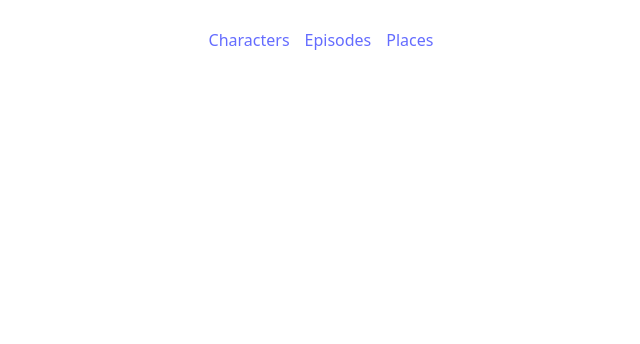
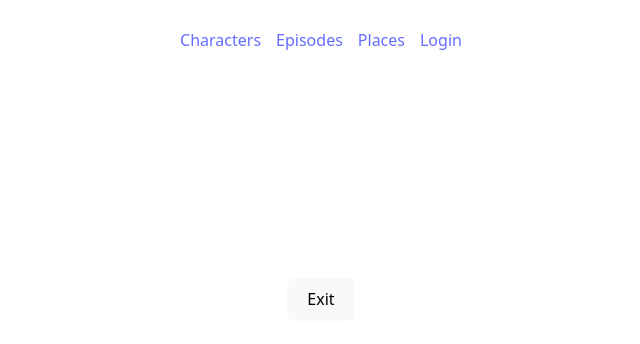
Before and after one commit to MaximBri/ReactRouter, a React (Vite) app: page / in a window 1280 px wide. Shown: the top 344 px of the page, without its empty margins (319-959 px from the left). Built offline with nearby package versions, Linux system fonts and the light colour scheme.

Commit message:
fix(ui): update navbar, home page

```diff
--- a/src/pages/home/ui/HomePage.module.scss
+++ b/src/pages/home/ui/HomePage.module.scss
@@ -1,7 +1,9 @@
 .home {
-  height: 100%;
+  height: 60%;
   display: flex;
+  flex-direction: column;
   align-items: center;
+  gap: 30px;
   justify-content: center;
   &__title {
     text-align: center;
--- a/src/pages/home/ui/HomePage.tsx
+++ b/src/pages/home/ui/HomePage.tsx
@@ -1,11 +1,15 @@
+import { useAuth } from '@/app/context/AuthProvider'
 import styles from './HomePage.module.scss'
 
 export const HomePage = () => {
+  const { changeName } = useAuth()
+
   return (
     <section className={styles.home}>
       <h1 className={styles.home__title}>
         Приветствую тебя во вселенной Рика и Морти!
       </h1>
+      <button onClick={() => changeName(null)}>Exit</button>
     </section>
   )
 }
--- a/src/widgets/navbar/model/navbarList.ts
+++ b/src/widgets/navbar/model/navbarList.ts
@@ -10,4 +10,5 @@ export const navbarList: NavbarModel[] = [
   { path: routes.CHARACTERS, name: 'Characters' },
   { path: routes.EPISODES, name: 'Episodes' },
   { path: routes.PLACES, name: 'Places' },
+  { path: routes.LOGIN, name: 'Login' },
 ]
--- a/src/widgets/navbar/ui/Navbar.module.scss
+++ b/src/widgets/navbar/ui/Navbar.module.scss
@@ -3,4 +3,7 @@
   align-items: center;
   justify-content: center;
   gap: 15px;
+  &__name{
+    margin-bottom: 20px;
+  }
 }
--- a/src/widgets/navbar/ui/Navbar.tsx
+++ b/src/widgets/navbar/ui/Navbar.tsx
@@ -1,16 +1,26 @@
 import { Link, useLocation } from 'react-router-dom'
 import { navbarList } from '../model/navbarList'
 import styles from './Navbar.module.scss'
+import { useAuth } from '@/app/context/AuthProvider'
 
 export const Navbar = () => {
   const { pathname } = useLocation()
 
+  const { name } = useAuth()
+
   return (
-    <nav className={styles.navbar}>
-      {navbarList.map((item) => {
-        if (pathname === item.path) return
-        return <Link to={item.path}>{item.name}</Link>
-      })}
-    </nav>
+    <>
+      {name && <h1 className={styles.navbar__name}>Hello, {name}</h1>}
+      <nav className={styles.navbar}>
+        {navbarList.map((item) => {
+          if (pathname === item.path) return
+          return (
+            <Link to={item.path} key={item.path}>
+              {item.name}
+            </Link>
+          )
+        })}
+      </nav>
+    </>
   )
 }
```
